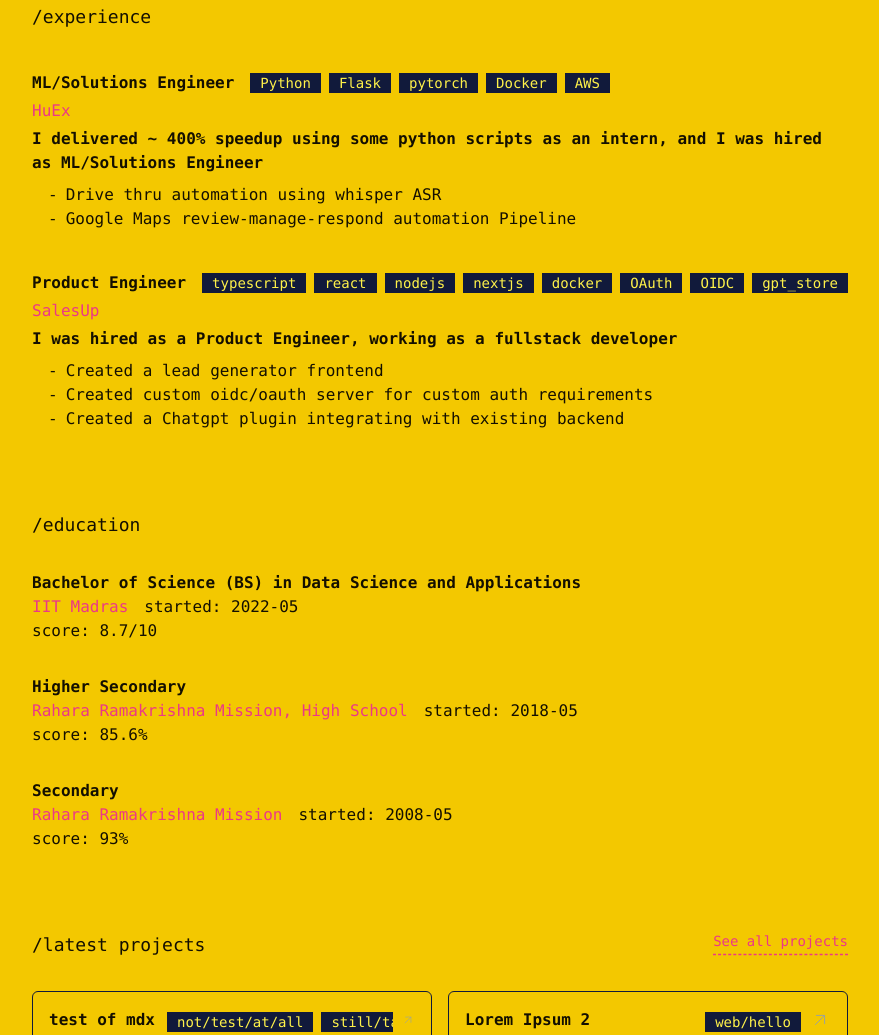
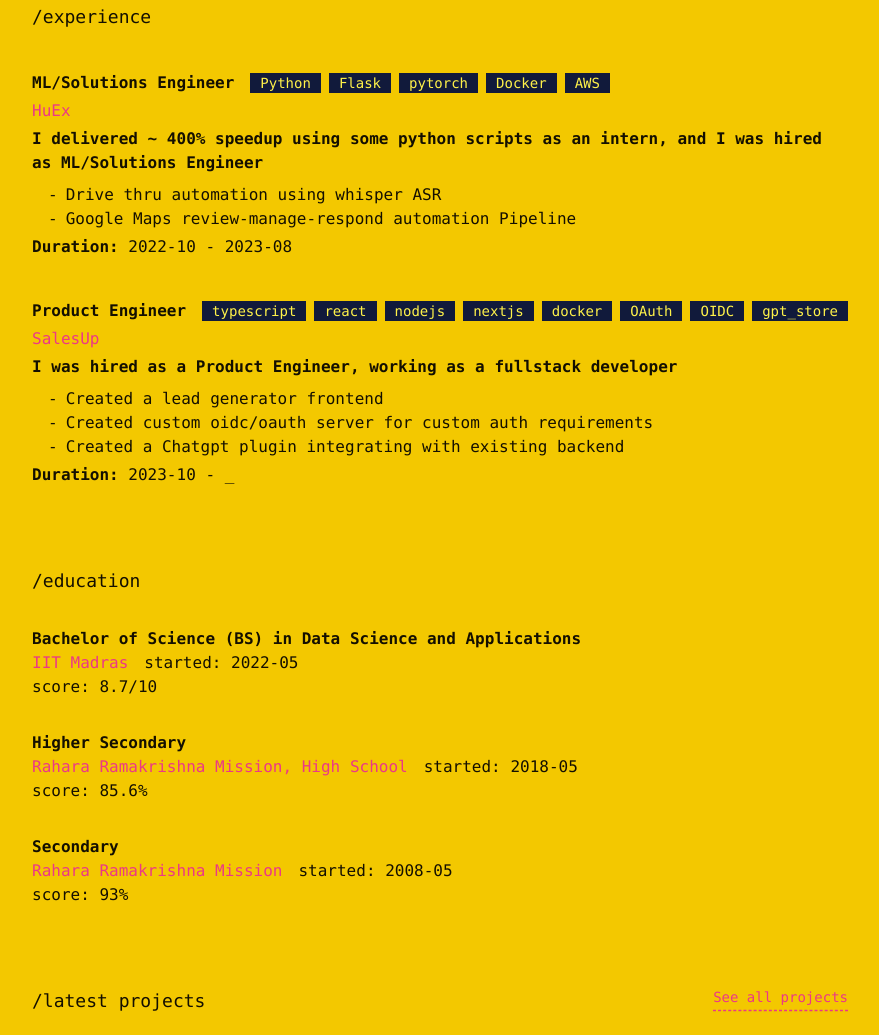
Before and after one commit to raiden076/2024_portfolio, an Astro site: page / in a window 1280 px wide. Shown: the part 1037-2072 px from the top of the page, without its empty margins (200-1079 px from the left). Built offline with nearby package versions, Linux system fonts and the light colour scheme; Astro itself is replaced by a stand-in of ours.

Commit message:
added exp durations

```diff
--- a/src/config.ts
+++ b/src/config.ts
@@ -19,6 +19,8 @@ interface IConfig {
     tagline: string;
     projects: string[];
     stack: string[];
+    started: string;
+    ended?: string;
   }[];
   education: {
     title: string;
@@ -53,6 +55,8 @@ export const Config: IConfig = {
       tagline: "I delivered ~ 400% speedup using some python scripts as an intern, and I was hired as ML/Solutions Engineer",
       projects: ["Drive thru automation using whisper ASR", "Google Maps review-manage-respond automation Pipeline"],
       stack: ["Python", "Flask", "pytorch", "Docker", "AWS"],
+      started: "2022-10",
+      ended: "2023-08",
     },
     {
       title: "Product Engineer",
@@ -61,6 +65,7 @@ export const Config: IConfig = {
       tagline: "I was hired as a Product Engineer, working as a fullstack developer",
       projects: ["Created a lead generator frontend", "Created custom oidc/oauth server for custom auth requirements", "Created a Chatgpt plugin integrating with existing backend"],
       stack: ["typescript", "react", "nodejs", "nextjs", "docker", "OAuth", "OIDC", "gpt_store"],
+      started: "2023-10",
     },
   ],
   education: [
--- a/src/pages/index.astro
+++ b/src/pages/index.astro
@@ -171,6 +171,9 @@ const projects = (await getCollection("projects")).sort(function (
                   ))}
                 </div>
               </div>
+              <p>
+                <strong>Duration:</strong> {exp.started} - {exp.ended ?? "_"}
+              </p>
             </div>
           ))
         }
```
